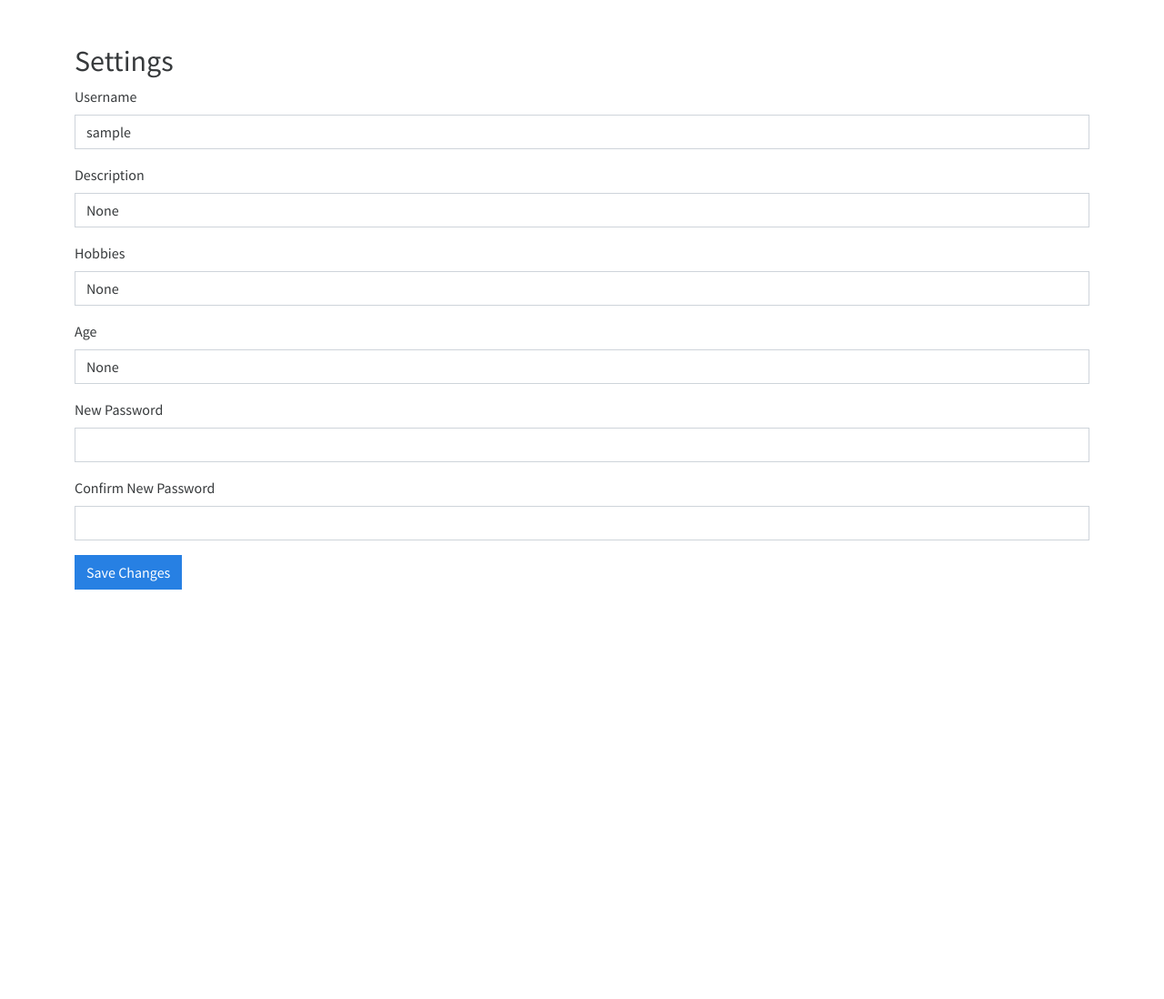
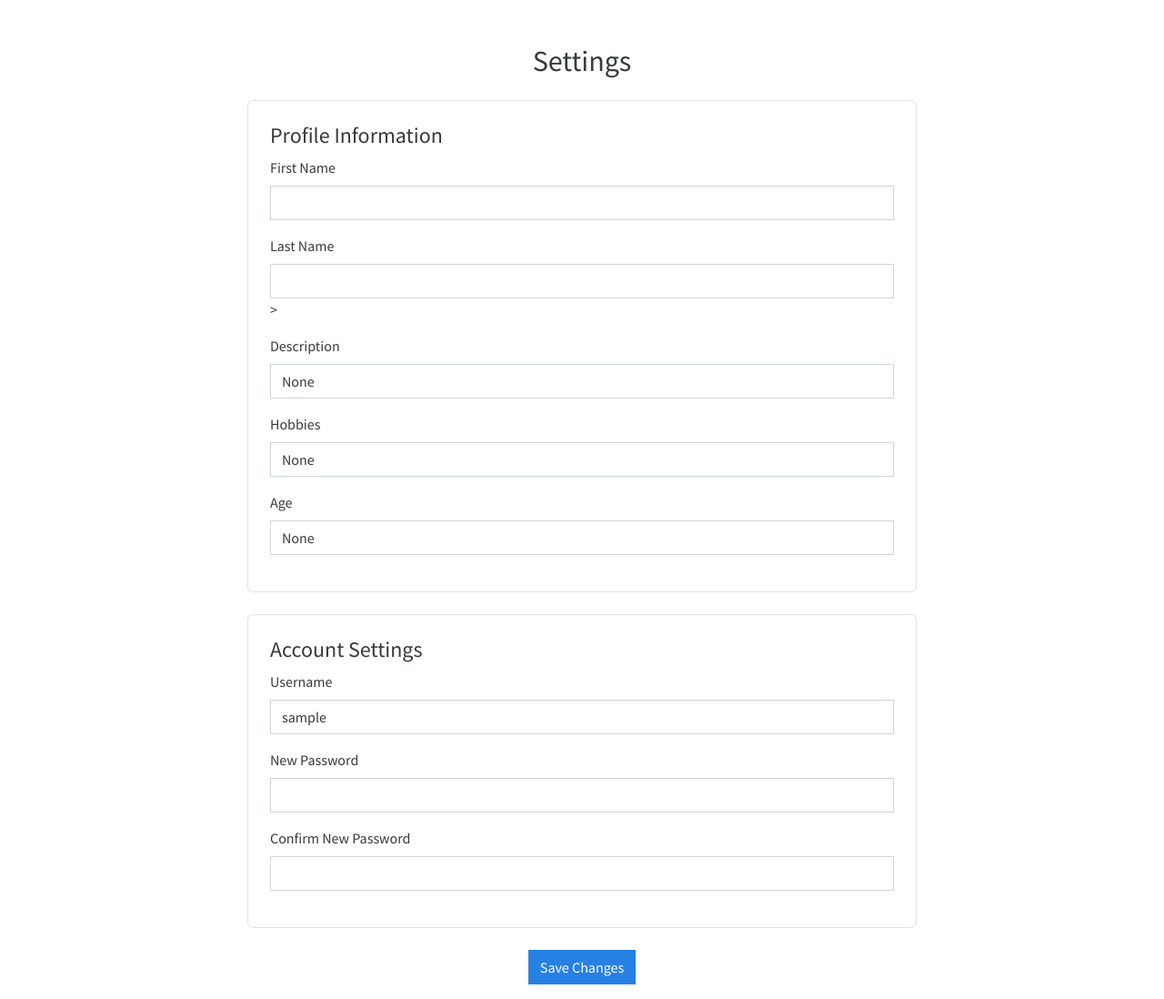
Before and after one commit to haylie-pitt/python_project, a Flask app: page /settings in a window 1280 px wide. Shown: the part 54-1152 px from the top of the page at 91% size. Before the commit the page ends 702 px from the top, so only its background shows below. Run offline with Flask 3, Linux system fonts and the light colour scheme; the visitor is signed in with stand-in values (Sample User, id 1); parts of the project's set-up code (start-up, migrations or seed data) failed here and were passed over; some libraries are stand-ins or nearby versions.

Commit message:
updated settings/models.py

```diff
--- a/flask_project/app/models.py
+++ b/flask_project/app/models.py
@@ -6,6 +6,8 @@
     id = db.Column(db.Integer, primary_key=True)
     username = db.Column(db.String(100), nullable=False, unique=True)
     password = db.Column(db.String(100), nullable=False)
+    #first_name = db.Column(db.String(100), nullable=True)  # Added first name
+    #last_name = db.Column(db.String(100), nullable=True)  # Added last name
     desc = db.Column(db.String(255))
     hobbies = db.Column(db.String(255))
     age = db.Column(db.String(20))
--- a/flask_project/app/templates/settings.html
+++ b/flask_project/app/templates/settings.html
@@ -1,48 +1,68 @@
 {% extends "base.html" %}
-{% block title %}Settings|Pitt Event Manager{% endblock %}
+{% block title %}Settings | Pitt Event Manager{% endblock %}
 
 {% block content %}
 <div class="container mt-5">
-    <h2>Settings</h2>
+    <h2 class="text-center mb-4">Settings</h2>
+    <div class="row justify-content-center">
+        <div class="col-12 col-md-8">
             <form method="POST">
-        <!-- Username -->
+                <!-- First and Last Name, Description, Hobbies, Age in one box -->
+                <div class="p-4 border rounded mb-4">
+                    <h4>Profile Information</h4>
+
+                    <div class="mb-3">
+                        <label for="first_name" class="form-label">First Name</label>
+                        <input type="text" class="form-control" id="first_name" name="first_name"> <!--value="{{ user.first_name }}" required-->
+                    </div>
+
+                    <div class="mb-3">
+                        <label for="last_name" class="form-label">Last Name</label>
+                        <input type="text" class="form-control" id="last_name" name="last_name">   <!--value="{{ user.last_name }}" required-->>
+                    </div>
+
+                    <div class="mb-3">
+                        <label for="desc" class="form-label">Description</label>
+                        <input type="text" class="form-control" id="desc" name="desc" value="{{ user.desc }}">
+                    </div>
+
+                    <div class="mb-3">
+                        <label for="hobbies" class="form-label">Hobbies</label>
+                        <input type="text" class="form-control" id="hobbies" name="hobbies" value="{{ user.hobbies }}">
+                    </div>
+
+                    <div class="mb-3">
+                        <label for="age" class="form-label">Age</label>
+                        <input type="text" class="form-control" id="age" name="age" value="{{ user.age }}">
+                    </div>
+                </div>
+
+                <!-- Username and Password fields in another box -->
+                <div class="p-4 border rounded mb-4">
+                    <h4>Account Settings</h4>
+
                     <div class="mb-3">
                         <label for="username" class="form-label">Username</label>
                         <input type="text" class="form-control" id="username" name="username" value="{{ user.username }}" required>
                     </div>
 
-        <!-- Description -->
-        <div class="mb-3">
-            <label for="desc" class="form-label">Description</label>
-            <input type="text" class="form-control" id="desc" name="desc" value="{{ user.desc }}">
-        </div>
-
-        <!-- Hobbies -->
-        <div class="mb-3">
-            <label for="hobbies" class="form-label">Hobbies</label>
-            <input type="text" class="form-control" id="hobbies" name="hobbies" value="{{ user.hobbies }}">
-        </div>
-
-        <!-- Age -->
-        <div class="mb-3">
-            <label for="age" class="form-label">Age</label>
-            <input type="text" class="form-control" id="age" name="age" value="{{ user.age }}">
-        </div>
-
-        <!-- Password -->
                     <div class="mb-3">
                         <label for="password" class="form-label">New Password</label>
                         <input type="password" class="form-control" id="password" name="password">
                     </div>
 
-        <!-- Confirm Password -->
                     <div class="mb-3">
                         <label for="confirm_password" class="form-label">Confirm New Password</label>
                         <input type="password" class="form-control" id="confirm_password" name="confirm_password">
                     </div>
+                </div>
 
-        <!-- Submit -->
+                <!-- Submit Button -->
+                <div class="text-center">
                     <button type="submit" class="btn btn-primary">Save Changes</button>
+                </div>
             </form>
         </div>
+    </div>
+</div>
 {% endblock %}
--- a/flask_project/migrations/versions/7875c67e75e2_initial_migration.py
+++ b/flask_project/migrations/versions/7875c67e75e2_initial_migration.py
@@ -29,8 +29,8 @@
     )
     op.create_table('event',
     sa.Column('id', sa.Integer(), nullable=False),
-    sa.Column('event_name', sa.String(length=100), nullable=False),
-    sa.Column('event_type', sa.String(length=100), nullable=False),
+    sa.Column('event_name', sa.String(length=100), nullable=True),
+    sa.Column('event_type', sa.String(length=100), nullable=True),
     sa.Column('organizer', sa.String(length=100), nullable=True),
     sa.Column('time', sa.String(length=50), nullable=True),
     sa.Column('desc', sa.String(length=255), nullable=True),
```
Also changed, not shown: flask_project/instance/site.db. Lines whose indentation alone changed are shown as unchanged.
